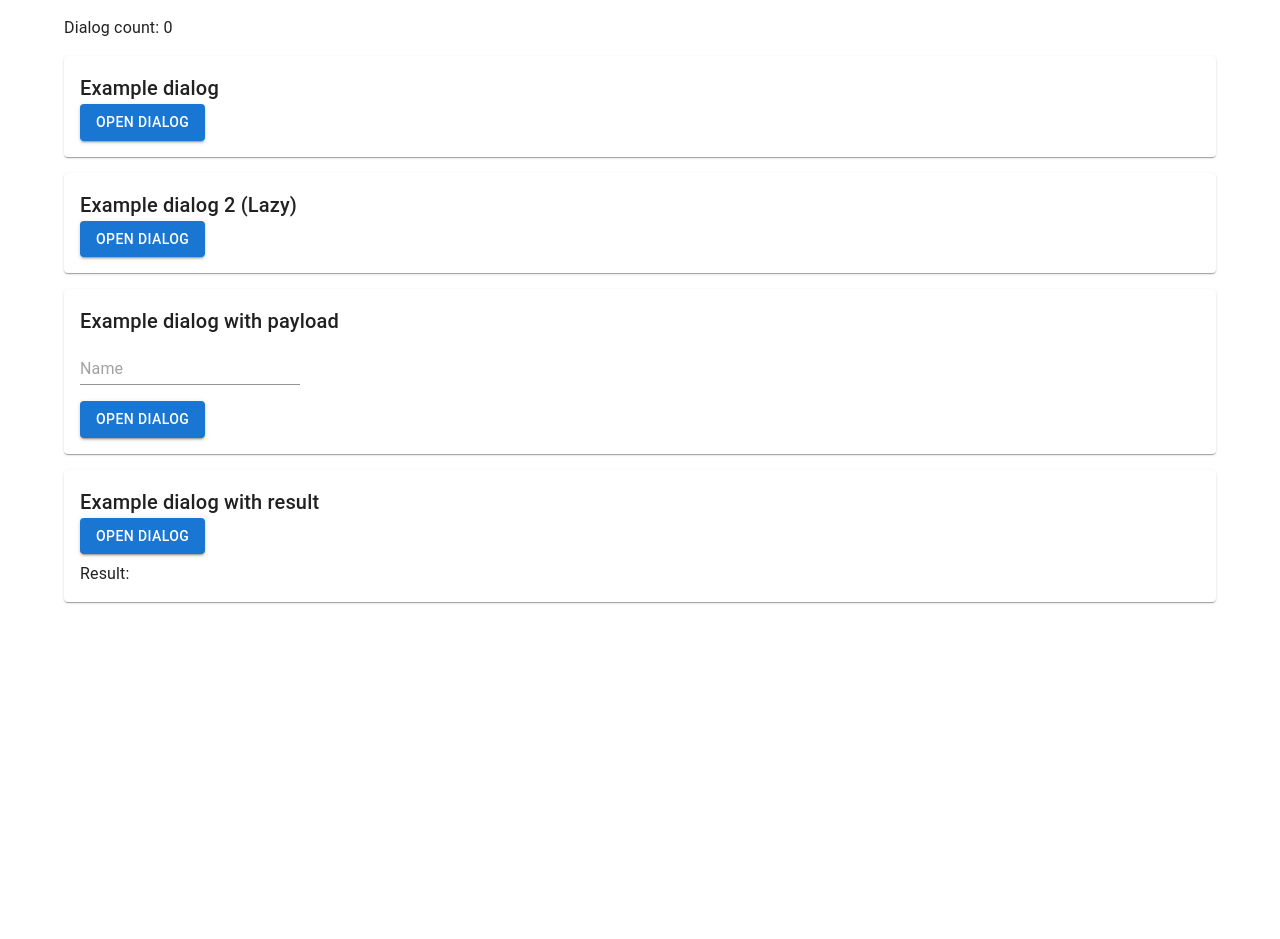
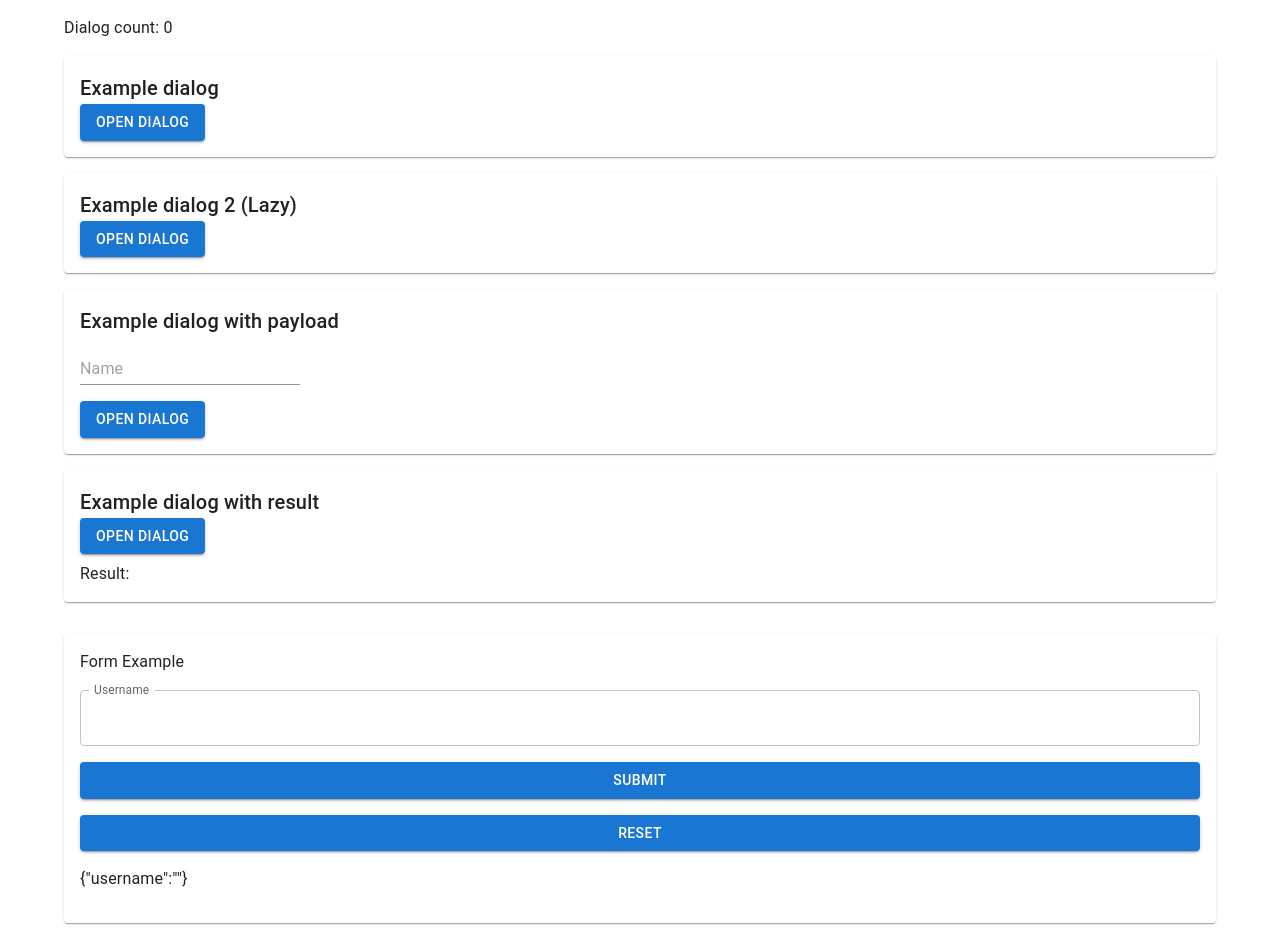
Before and after one commit to cwncollab-org/component-kit, a React (Vite) app: page / in a window 1280 px wide. Before the commit the page ends 800 px from the top, so only its background shows below. Built offline with nearby package versions, Linux system fonts and the light colour scheme.

Commit message:
Refactor App component to use new DialogsExample and FormExample components, removing old dialog implementations. Introduce form handling with useAppForm and create TextField component for better form management.

```diff
--- a/src/App.tsx
+++ b/src/App.tsx
@@ -1,23 +1,14 @@
 import {
-  Box,
-  Button,
   Container,
   createTheme,
   CssBaseline,
-  Input,
-  Paper,
   Stack,
   ThemeProvider,
-  Typography,
 } from '@mui/material'
-import { DialogsProvider, useDialogs } from './lib'
-import ExampleDialog from './examples/ExampleDialog'
-import ExampleDialogWithPayload from './examples/ExampleDialogWithPayload'
-import ExampleDialogWithResult from './examples/ExampleDialogWithResult'
-import { lazy, useState } from 'react'
+import { DialogsProvider } from './lib'
+import { DialogsExample } from './examples/DialogsExample'
+import { FormExample } from './examples/FormExample'
 const theme = createTheme({})
-
-const ExampleDialog2 = lazy(() => import('./examples/ExampleDialog2'))
 
 export default function App() {
   return (
@@ -31,82 +22,11 @@ export default function App() {
 }
 
 function AppPage() {
-  const { openDialog, dialogs } = useDialogs()
-  const [name, setName] = useState('')
-  const [result, setResult] = useState('')
-
   return (
     <Container sx={{ p: 2 }}>
-      <Stack spacing={2}>
-        <Box>
-          <Typography variant='body1'>
-            Dialog count: {dialogs.length}
-          </Typography>
-        </Box>
-        <Paper sx={{ p: 2 }}>
-          <Typography variant='h6'>Example dialog</Typography>
-          <Button
-            variant='contained'
-            onClick={() => openDialog('example-dialog', ExampleDialog)}
-          >
-            Open Dialog
-          </Button>
-        </Paper>
-        <Paper sx={{ p: 2 }}>
-          <Typography variant='h6'>Example dialog 2 (Lazy)</Typography>
-          <Button
-            variant='contained'
-            onClick={() => openDialog('example-dialog2', ExampleDialog2)}
-          >
-            Open Dialog
-          </Button>
-        </Paper>
-        <Paper
-          sx={{
-            p: 2,
-            display: 'flex',
-            flexDirection: 'column',
-            gap: 2,
-            alignItems: 'start',
-          }}
-        >
-          <Typography variant='h6'>Example dialog with payload</Typography>
-          <Input
-            value={name}
-            onChange={e => setName(e.target.value)}
-            placeholder='Name'
-          />
-          <Button
-            variant='contained'
-            onClick={async () => {
-              await openDialog(
-                'example-dialog-with-payload',
-                ExampleDialogWithPayload,
-                { payload: { name } }
-              )
-            }}
-          >
-            Open Dialog
-          </Button>
-        </Paper>
-        <Paper sx={{ p: 2 }}>
-          <Typography variant='h6'>Example dialog with result</Typography>
-          <Button
-            variant='contained'
-            onClick={async () => {
-              const result = await openDialog(
-                'example-dialog-with-result',
-                ExampleDialogWithResult
-              )
-              setResult(JSON.stringify(result))
-            }}
-          >
-            Open Dialog
-          </Button>
-          <Typography variant='body1' sx={{ mt: 1 }}>
-            Result: {result}
-          </Typography>
-        </Paper>
+      <Stack spacing={4}>
+        <DialogsExample />
+        <FormExample />
       </Stack>
     </Container>
   )
--- /dev/null
+++ b/src/examples/DialogsExample.tsx
@@ -0,0 +1,86 @@
+import { Box, Button, Input, Paper, Stack, Typography } from '@mui/material'
+import { useDialogs } from '../lib'
+import ExampleDialog from './ExampleDialog'
+import ExampleDialogWithPayload from './ExampleDialogWithPayload'
+import ExampleDialogWithResult from './ExampleDialogWithResult'
+import { lazy, useState } from 'react'
+
+const ExampleDialog2 = lazy(() => import('./ExampleDialog2'))
+
+export function DialogsExample() {
+  const { openDialog, dialogs } = useDialogs()
+  const [name, setName] = useState('')
+  const [result, setResult] = useState('')
+
+  return (
+    <Stack spacing={2}>
+      <Box>
+        <Typography variant='body1'>Dialog count: {dialogs.length}</Typography>
+      </Box>
+      <Paper sx={{ p: 2 }}>
+        <Typography variant='h6'>Example dialog</Typography>
+        <Button
+          variant='contained'
+          onClick={() => openDialog('example-dialog', ExampleDialog)}
+        >
+          Open Dialog
+        </Button>
+      </Paper>
+      <Paper sx={{ p: 2 }}>
+        <Typography variant='h6'>Example dialog 2 (Lazy)</Typography>
+        <Button
+          variant='contained'
+          onClick={() => openDialog('example-dialog2', ExampleDialog2)}
+        >
+          Open Dialog
+        </Button>
+      </Paper>
+      <Paper
+        sx={{
+          p: 2,
+          display: 'flex',
+          flexDirection: 'column',
+          gap: 2,
+          alignItems: 'start',
+        }}
+      >
+        <Typography variant='h6'>Example dialog with payload</Typography>
+        <Input
+          value={name}
+          onChange={e => setName(e.target.value)}
+          placeholder='Name'
+        />
+        <Button
+          variant='contained'
+          onClick={async () => {
+            await openDialog(
+              'example-dialog-with-payload',
+              ExampleDialogWithPayload,
+              { payload: { name } }
+            )
+          }}
+        >
+          Open Dialog
+        </Button>
+      </Paper>
+      <Paper sx={{ p: 2 }}>
+        <Typography variant='h6'>Example dialog with result</Typography>
+        <Button
+          variant='contained'
+          onClick={async () => {
+            const result = await openDialog(
+              'example-dialog-with-result',
+              ExampleDialogWithResult
+            )
+            setResult(JSON.stringify(result))
+          }}
+        >
+          Open Dialog
+        </Button>
+        <Typography variant='body1' sx={{ mt: 1 }}>
+          Result: {result}
+        </Typography>
+      </Paper>
+    </Stack>
+  )
+}
--- /dev/null
+++ b/src/examples/FormExample.tsx
@@ -0,0 +1,51 @@
+import { Box, Button, Paper, Stack, Typography } from '@mui/material'
+import { useAppForm } from '../lib'
+import { useState } from 'react'
+
+export function FormExample() {
+  const [value, setValue] = useState({
+    username: '',
+  })
+  const form = useAppForm({
+    defaultValues: {
+      username: '',
+    },
+    onSubmit: ({ value }) => {
+      setValue(value)
+    },
+  })
+  return (
+    <Paper sx={{ p: 2 }}>
+      <Box>
+        <Typography>Form Example</Typography>
+      </Box>
+      <Box
+        component='form'
+        sx={{ py: 2 }}
+        onSubmit={e => {
+          e.preventDefault()
+          e.stopPropagation()
+          form.handleSubmit()
+        }}
+      >
+        <Stack spacing={2}>
+          <form.AppField
+            name='username'
+            validators={{
+              onChange: ({ value }) =>
+                value.length < 1 ? 'Requires at least 1 character.' : undefined,
+            }}
+            children={field => <field.TextField label='Username' fullWidth />}
+          />
+          <Button type='submit' variant='contained'>
+            Submit
+          </Button>
+          <Button type='reset' variant='contained' onClick={() => form.reset()}>
+            Reset
+          </Button>
+          <Typography variant='body1'>{JSON.stringify(value)}</Typography>
+        </Stack>
+      </Box>
+    </Paper>
+  )
+}
--- /dev/null
+++ b/src/lib/form/TextField.tsx
@@ -0,0 +1,32 @@
+import {
+  TextField as MuiTextField,
+  TextFieldProps as MuiTextFieldProps,
+} from '@mui/material'
+import { useFieldContext } from './formHooks'
+import { useMemo } from 'react'
+
+type Props = Omit<MuiTextFieldProps, 'name'> & {}
+
+export function TextField(props: Props) {
+  const { label, ...rest } = props
+  const field = useFieldContext<string>()
+
+  const errorText = useMemo(() => {
+    if (field.state.meta.errors.length === 0) return null
+    return field.state.meta.errors.map(error => error.message).join(', ')
+  }, [field.state.meta.errors])
+
+  return (
+    <MuiTextField
+      name={field.name}
+      label={label}
+      value={field.state.value}
+      onBlur={field.handleBlur}
+      onChange={e => field.handleChange(e.target.value)}
+      slotProps={{ inputLabel: { shrink: true } }}
+      error={field.state.meta.errors.length > 0}
+      helperText={errorText}
+      {...rest}
+    />
+  )
+}
--- /dev/null
+++ b/src/lib/form/formHooks.ts
@@ -0,0 +1,11 @@
+import { createFormHook, createFormHookContexts } from '@tanstack/react-form'
+import { TextField } from './TextField'
+export const { fieldContext, formContext, useFieldContext } =
+  createFormHookContexts()
+
+export const { useAppForm, withForm } = createFormHook({
+  fieldContext,
+  formContext,
+  fieldComponents: { TextField },
+  formComponents: {},
+})
--- /dev/null
+++ b/src/lib/form/index.ts
@@ -0,0 +1 @@
+export { useAppForm, withForm } from './formHooks'
--- a/src/lib/index.ts
+++ b/src/lib/index.ts
@@ -4,3 +4,4 @@ export {
   type DialogProps,
   type DialogResult,
 } from './dialogs'
+export { useAppForm, withForm } from './form'
```
